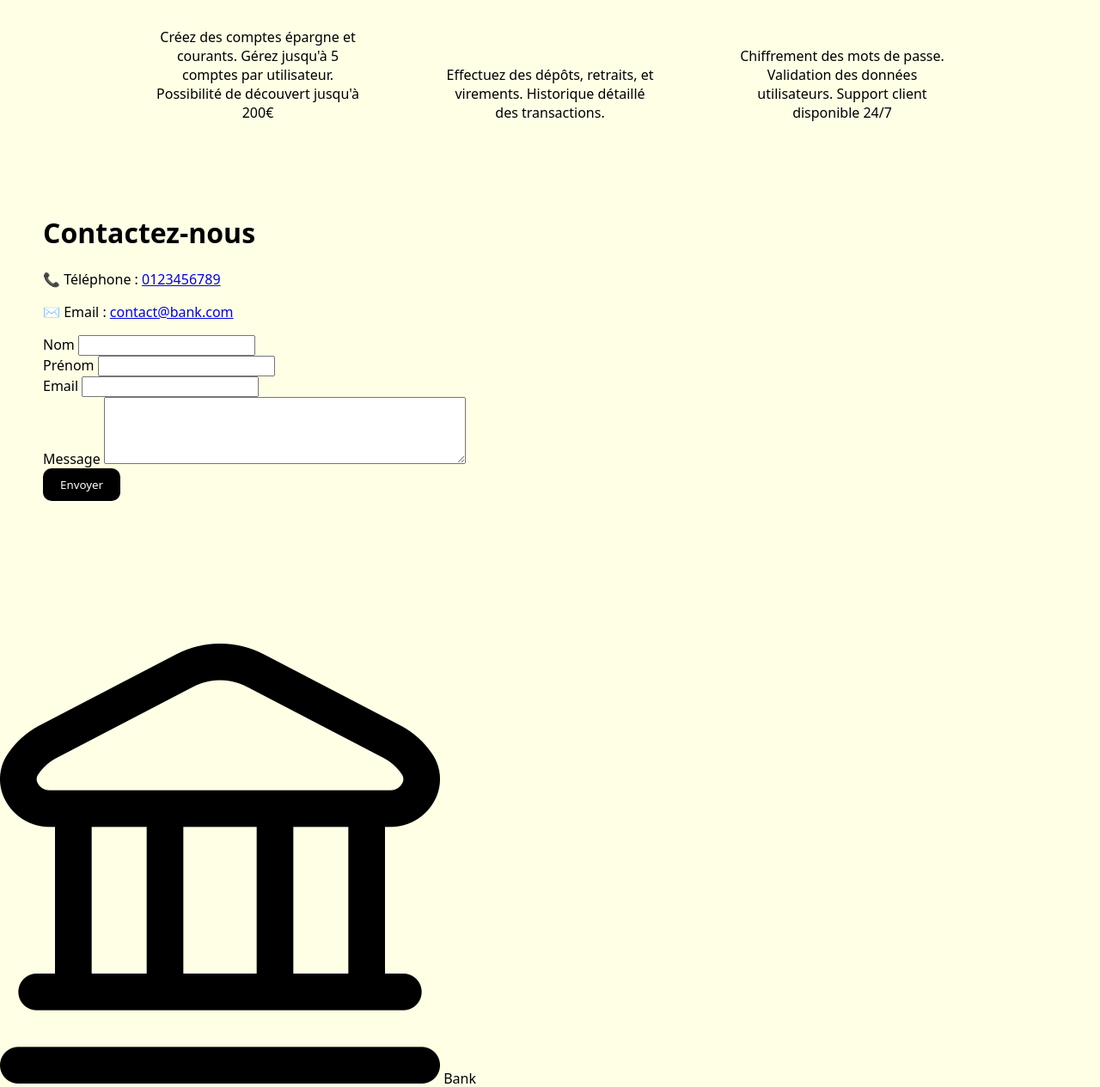
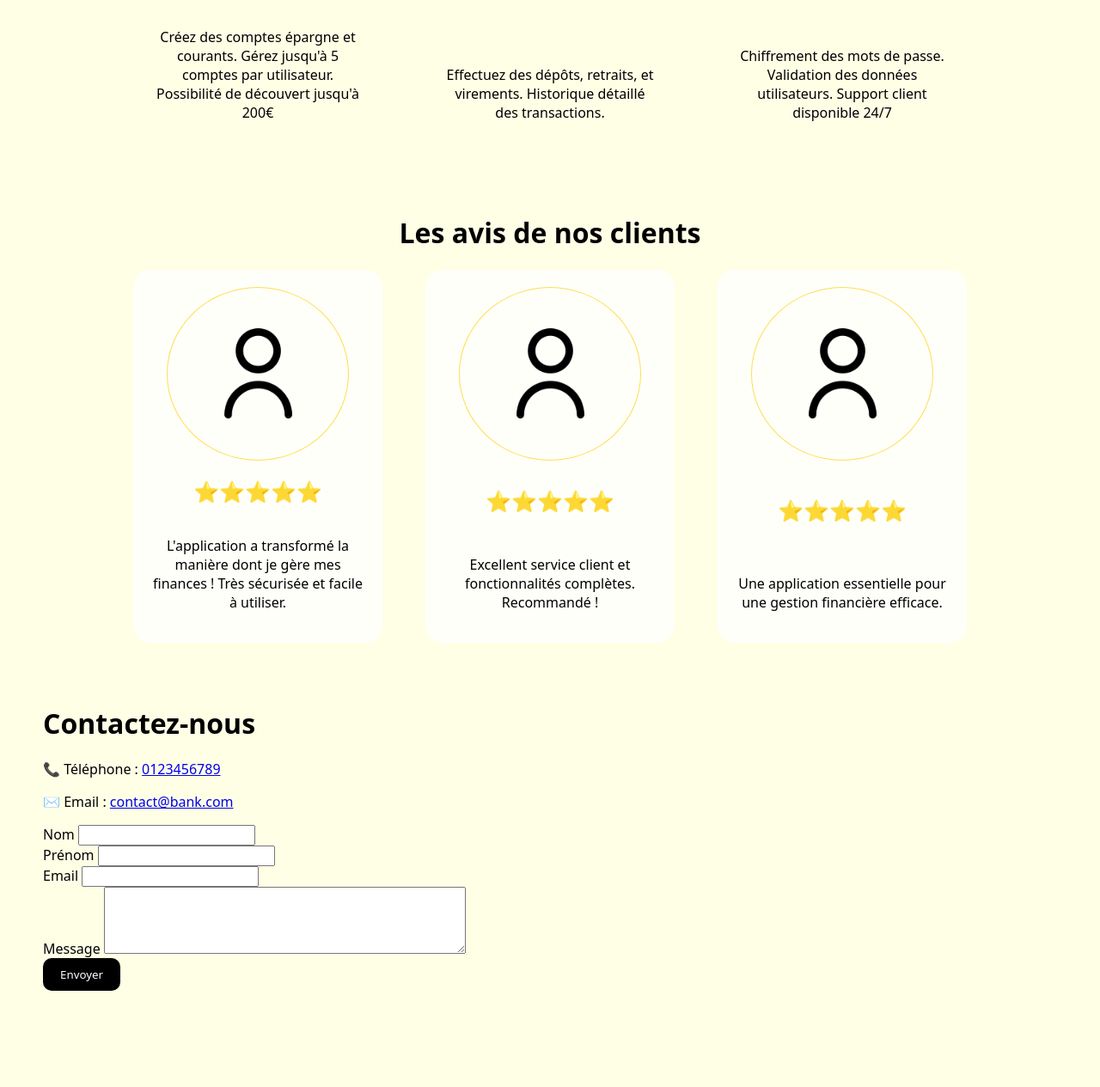
Before and after one commit to Erwan1202/challenge_web, a Symfony app: template templates/index.html.twig in a window 1280 px wide. Shown: the part 1201-2466 px from the top of the page at 86% size. Run offline with Twig, Linux system fonts and the light colour scheme; the template is opened without the code that fills it, so the values that code supplies are empty; some libraries are stand-ins or nearby versions.

Commit message:
Added "reviews" section in index.html.twig (twig, CSS)

```diff
--- a/public/css/style.css
+++ b/public/css/style.css
@@ -198,11 +198,11 @@ main {
 }
 
 
-.advantagesListContainer h1 {
+.advantagesListContainer h1, .reviewListContainer h1 {
     text-align: center;
 }
 
-.advantagesList {
+.advantagesList, .reviewList {
     width: 100%;
     display: flex;
     justify-content: center;
@@ -210,7 +210,7 @@ main {
     flex-wrap: wrap;
 }
 
-.advantagesItem {
+.advantagesItem, .reviewItem {
     display: flex;
     flex-direction: column;
     flex-wrap: wrap;
@@ -223,11 +223,14 @@ main {
     border-radius: 20px;
     transition: 0.25s;
 }
-.advantagesItem:hover {
+.reviewItem {
+    background-color: #fffffa;
+}
+.advantagesItem:hover, .reviewItem:hover {
     transform: scale(1.05);
 }
 
-.advantagesItem div {
+.advantagesItem div, .reviewItem div {
     width: calc(100% - 40px);
     height: 200px;
     display: flex;
@@ -236,7 +239,11 @@ main {
     background-color: var(--accent-color3);
     border-radius: 50%;
 }
-.advantagesItem div img {
+.reviewItem div {
+    background-color: transparent;
+    border: 1px solid var(--accent-color3);
+}
+.advantagesItem div img, .reviewItem div img {
     width: 50%;
     height: auto;
     border-radius: 10px;
--- a/templates/index.html.twig
+++ b/templates/index.html.twig
@@ -37,4 +37,27 @@
         </div>
     </div>
 
+    <div class="reviewListContainer">
+        <h1>Les avis de nos clients</h1>
+        <div class="reviewList">
+            <div class="reviewItem">
+                <div><img src="{{ asset('images/utilisateur.png') }}" alt="Avis"></div>
+                <h2>⭐⭐⭐⭐⭐</h2>
+                <p>L'application a transformé la manière dont je gère mes finances ! Très sécurisée et facile à utiliser.</p>
+            </div>
+
+            <div class="reviewItem">
+                <div><img src="{{ asset('images/utilisateur.png') }}" alt="Avis"></div>
+                <h2>⭐⭐⭐⭐⭐</h2>
+                <p>Excellent service client et fonctionnalités complètes. Recommandé !</p>
+            </div>
+
+            <div class="reviewItem">
+                <div><img src="{{ asset('images/utilisateur.png') }}" alt="Avis"></div>
+                <h2>⭐⭐⭐⭐⭐</h2>
+                <p>Une application essentielle pour une gestion financière efficace.</p>
+            </div>
+        </div>
+    </div>
+
 {% endblock %}
```
